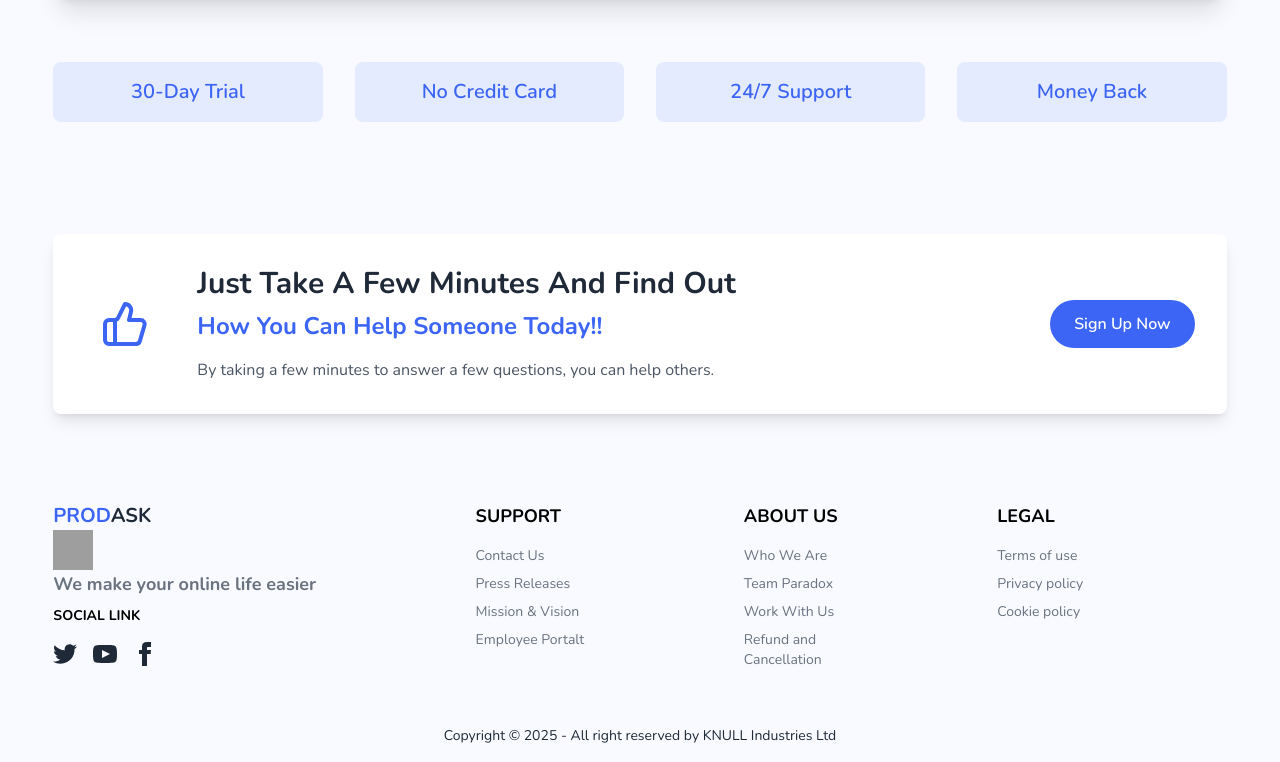
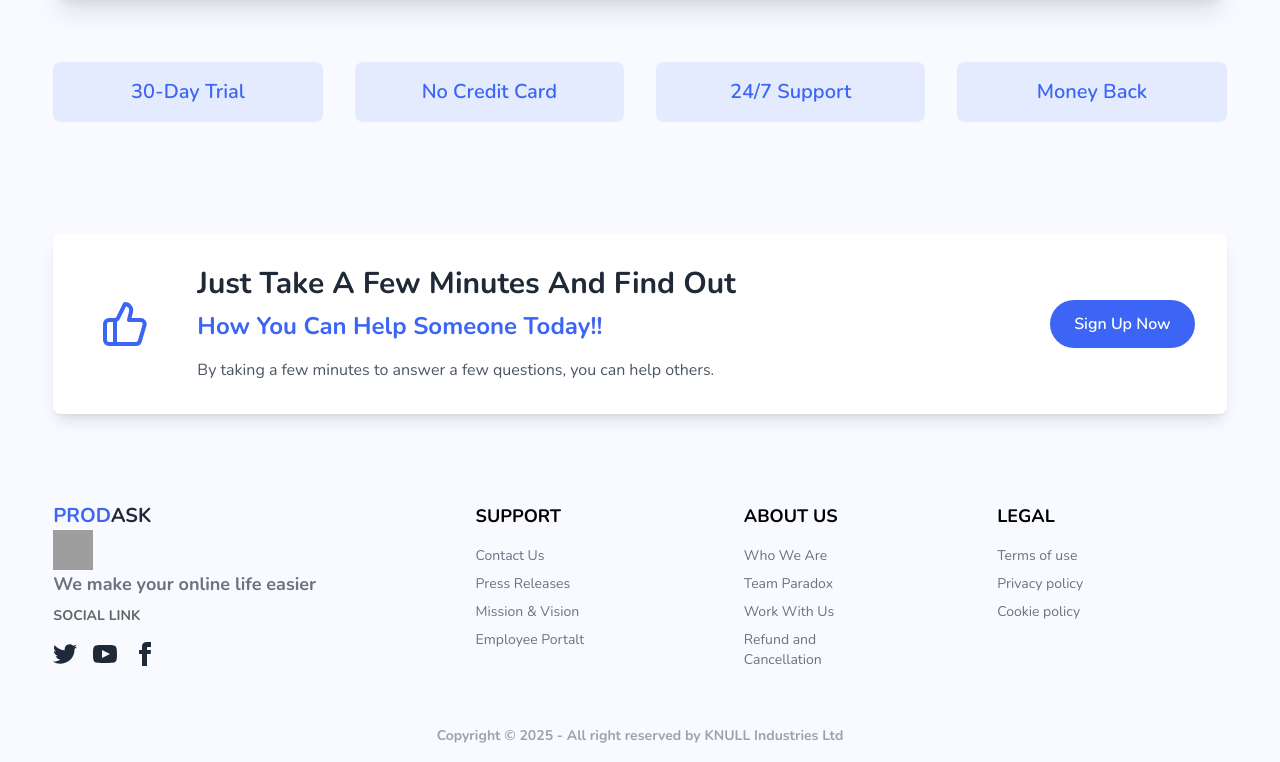
Before and after one commit to fahimfiroz42/cerviane-client, a React (Vite) app: page / in a window 1280 px wide. Shown: the part 3471-4233 px from the top of the page. Built offline with nearby package versions, Linux system fonts and the light colour scheme; no server answers; grey boxes are pictures that could not be loaded.

Commit message:
some design change

```diff
--- a/src/Components/Footer.jsx
+++ b/src/Components/Footer.jsx
@@ -15,7 +15,7 @@ const Footer = () => {
       <span className='text-gray-500 text-lg'>We make your online life easier</span>
 
     </p>
-    <h6 className="footer-title opacity-100 text-black">Social Link</h6>
+    <h6 className="footer-title  text-black  ">Social Link</h6>
     <div className="grid grid-flow-col gap-4">
       <a href='https://x.com/fahim_farsi1'>
         <svg
@@ -74,7 +74,7 @@ const Footer = () => {
   </nav>
 </footer>
 
-<footer className="footer footer-center bg-secondary  text-base-content p-4">
+<footer className="footer footer-center bg-secondary  text-md font-bold text-gray-400 p-4 ">
   <aside>
     <p>Copyright © {new Date().getFullYear()} - All right reserved by KNULL Industries Ltd</p>
   </aside>
```
